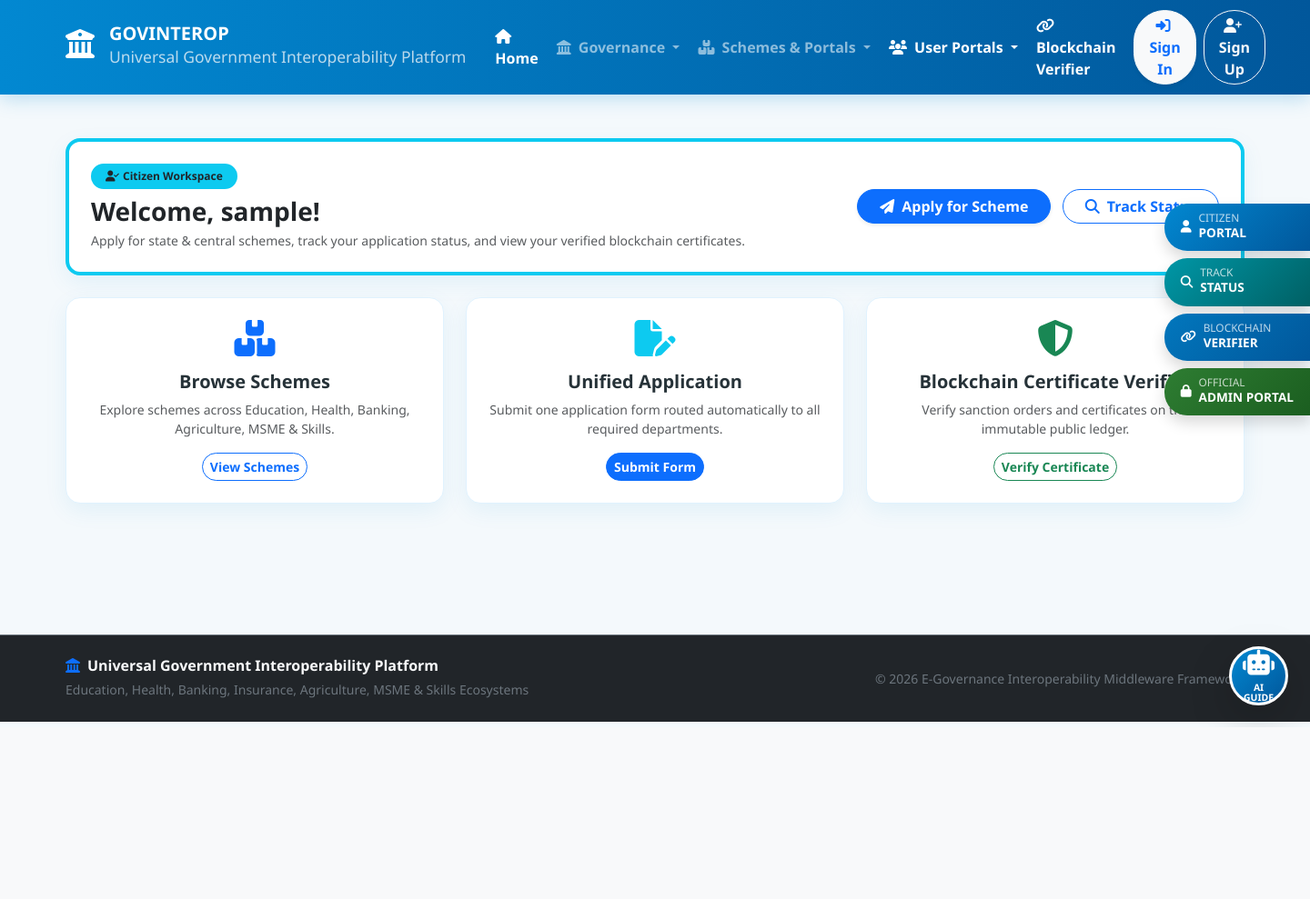
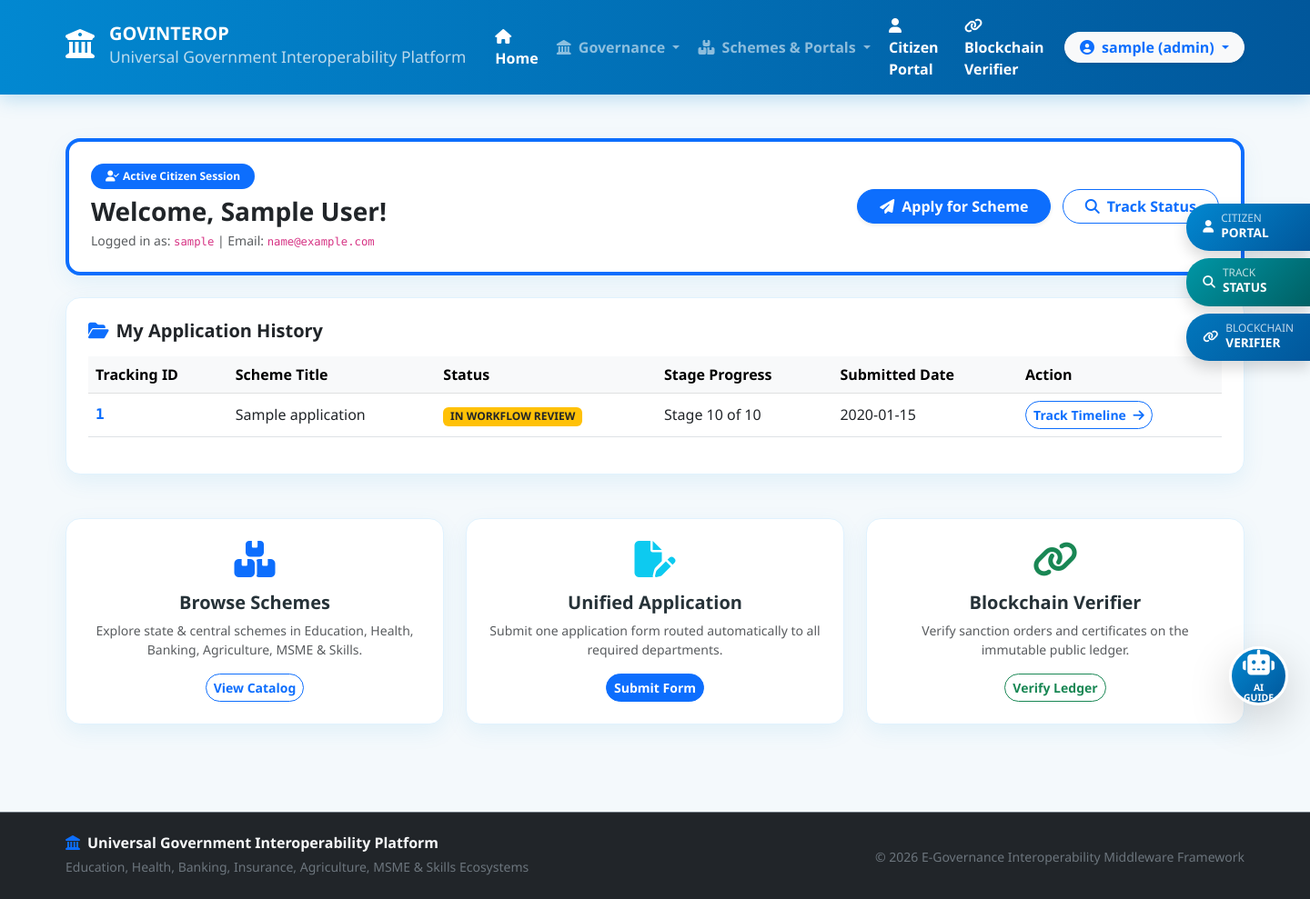
Before and after one commit to mepellireeta-wq/interoperability-framework, a Flask app: page /citizen-portal in a window 1440 px wide. Shown: the whole page at 91% size. Before the commit the page ends 800 px from the top, so only its background shows below. Run offline with Flask 3, Linux system fonts and the light colour scheme; the visitor is signed in with stand-in values (Sample User, id 1); tables that the repository leaves empty hold one stand-in row (values such as "Sample post").

Commit message:
Scoped citizen sessions strictly to logged-in user credentials, restricted Developer Tech & Admin portals to ADMIN role, and added Data.gov.in real-time open data sync

```diff
--- a/routes/citizen.py
+++ b/routes/citizen.py
@@ -1,11 +1,24 @@
-from flask import Blueprint, render_template, session, redirect, url_for
+from flask import Blueprint, render_template, session, redirect
+from database.models import User, Application
 
 citizen_bp = Blueprint('citizen', __name__)
 
 @citizen_bp.route('/citizen-portal', methods=['GET'])
 def citizen_portal_page():
-    """Dedicated Citizen Portal - Accessible for Citizens to view schemes, apply and track status"""
-    user_role = session.get('role', 'CITIZEN')
-    username = session.get('username', 'Citizen User')
+    """Dedicated Citizen Portal - Scoped strictly to the logged-in citizen's credentials & applications"""
+    user_id = session.get('user_id')
+    user_role = session.get('role')
 
-    return render_template('citizen.html', username=username, role=user_role)
+    # If not logged in, redirect to login page
+    if not user_id:
+        return redirect('/login-page')
+
+    user = User.query.get(user_id)
+    if not user:
+        session.clear()
+        return redirect('/login-page')
+
+    # Retrieve ONLY this specific citizen's applications
+    my_applications = Application.query.filter_by(applicant_id=user.id).order_by(Application.id.desc()).all()
+
+    return render_template('citizen.html', user=user, applications=my_applications)
--- a/templates/base.html
+++ b/templates/base.html
@@ -61,21 +61,31 @@
                         </ul>
                     </li>
 
-                    <!-- Portals Dropdown -->
-                    <li class="nav-item dropdown">
-                        <a class="nav-link dropdown-toggle px-2 fw-semibold text-white" href="#" role="button" data-bs-toggle="dropdown">
-                            <i class="fa-solid fa-users me-1"></i> User Portals
+                    <!-- Citizen Portal link -->
+                    <li class="nav-item"><a class="nav-link px-2 fw-semibold text-white" href="/citizen-portal"><i class="fa-solid fa-user me-1"></i> Citizen Portal</a></li>
+
+                    <!-- Blockchain Verifier link -->
+                    <li class="nav-item"><a class="nav-link px-2 fw-semibold text-white" href="/blockchain-verifier"><i class="fa-solid fa-link me-1"></i> Blockchain Verifier</a></li>
+
+                    <!-- Admin & Developer Links (VISIBLE ONLY IF LOGGED IN AS ADMIN/OFFICER) -->
+                    {% if session.get('role') in ['ADMIN', 'OFFICER'] %}
+                    <li class="nav-item"><a class="nav-link px-2 fw-semibold text-warning" href="/developer-tech"><i class="fa-solid fa-code me-1"></i> Developer Tech</a></li>
+                    <li class="nav-item"><a class="nav-link px-2 fw-semibold text-warning" href="/admin-portal"><i class="fa-solid fa-lock me-1"></i> Admin Portal</a></li>
+                    {% endif %}
+
+                    <!-- Session Controls -->
+                    {% if session.get('username') %}
+                    <li class="nav-item ms-lg-2 dropdown">
+                        <a class="btn btn-light text-primary fw-bold px-3 py-1 rounded-pill shadow-sm dropdown-toggle" href="#" role="button" data-bs-toggle="dropdown">
+                            <i class="fa-solid fa-user-circle me-1"></i> {{ session.get('username') }} ({{ session.get('role') }})
                         </a>
-                        <ul class="dropdown-menu shadow">
-                            <li><a class="dropdown-item fw-bold text-primary" href="/citizen-portal"><i class="fa-solid fa-user me-2"></i> Citizen Portal</a></li>
-                            <li><a class="dropdown-item fw-bold text-danger" href="/admin-portal"><i class="fa-solid fa-lock me-2"></i> Official Admin Portal</a></li>
+                        <ul class="dropdown-menu dropdown-menu-end shadow">
+                            <li><a class="dropdown-item fw-bold" href="/citizen-portal"><i class="fa-solid fa-id-card me-2 text-primary"></i> My Portal Profile</a></li>
+                            <li><hr class="dropdown-divider"></li>
+                            <li><button id="btnLogout" class="dropdown-item text-danger fw-bold"><i class="fa-solid fa-right-from-bracket me-2"></i> Log Out Session</button></li>
                         </ul>
                     </li>
-
-                    <!-- Blockchain Verifier link (Standard White Link) -->
-                    <li class="nav-item"><a class="nav-link px-2 fw-semibold text-white" href="/blockchain-verifier"><i class="fa-solid fa-link me-1"></i> Blockchain Verifier</a></li>
-
-                    <!-- Auth Buttons -->
+                    {% else %}
                     <li class="nav-item ms-lg-2">
                         <a href="/login-page" class="btn btn-light text-primary fw-bold px-3 py-1 rounded-pill shadow-sm me-1">
                             <i class="fa-solid fa-right-to-bracket me-1"></i> Sign In
@@ -86,6 +96,7 @@
                             <i class="fa-solid fa-user-plus me-1"></i> Sign Up
                         </a>
                     </li>
+                    {% endif %}
                 </ul>
             </div>
         </div>
@@ -114,6 +125,7 @@
                 <strong>VERIFIER</strong>
             </div>
         </a>
+        {% if session.get('role') in ['ADMIN', 'OFFICER'] %}
         <a href="/admin-portal" class="gmrit-pill gmrit-pill-admin shadow">
             <i class="fa-solid fa-lock me-2"></i>
             <div>
@@ -121,6 +133,7 @@
                 <strong>ADMIN PORTAL</strong>
             </div>
         </a>
+        {% endif %}
     </div>
 
     <!-- Main Body Container -->
@@ -181,6 +194,20 @@
     <!-- JavaScript Dependencies -->
     <script src="https://cdn.jsdelivr.net/npm/bootstrap@5.3.0/dist/js/bootstrap.bundle.min.js"></script>
     <script src="{{ url_for('static', filename='js/portal.js') }}"></script>
+    <script>
+    document.addEventListener('DOMContentLoaded', function() {
+        const btnLogout = document.getElementById('btnLogout');
+        if (btnLogout) {
+            btnLogout.addEventListener('click', async function() {
+                try {
+                    await fetch('/api/v1/auth/logout', { method: 'POST' });
+                    localStorage.removeItem('sso_token');
+                    window.location.href = '/login-page';
+                } catch(e) { console.error(e); }
+            });
+        }
+    });
+    </script>
     {% block scripts %}{% endblock %}
 </body>
 </html>
--- a/templates/citizen.html
+++ b/templates/citizen.html
@@ -1,16 +1,16 @@
 {% extends "base.html" %}
 
-{% block title %}Citizen Portal - Universal Digital Service Delivery{% endblock %}
+{% block title %}Citizen Workspace - Universal Digital Service Delivery{% endblock %}
 
 {% block content %}
 <div class="container py-5">
     <!-- Welcome Header -->
-    <div class="glass-card p-4 mb-4 border-start border-4 border-info">
+    <div class="glass-card p-4 mb-4 border-start border-4 border-primary">
         <div class="d-flex align-items-center justify-content-between flex-wrap gap-3">
             <div>
-                <span class="badge bg-info text-dark rounded-pill px-3 py-2 mb-2"><i class="fa-solid fa-user-check me-1"></i>Citizen Workspace</span>
-                <h3 class="fw-bold text-dark mb-1">Welcome, {{ username }}!</h3>
-                <p class="text-muted small mb-0">Apply for state & central schemes, track your application status, and view your verified blockchain certificates.</p>
+                <span class="badge bg-primary rounded-pill px-3 py-2 mb-2"><i class="fa-solid fa-user-check me-1"></i>Active Citizen Session</span>
+                <h3 class="fw-bold text-dark mb-1">Welcome, {{ user.full_name }}!</h3>
+                <p class="text-muted small mb-0">Logged in as: <code>{{ user.username }}</code> | Email: <code>{{ user.email }}</code></p>
             </div>
             <div>
                 <a href="/apply-page" class="btn btn-primary rounded-pill px-4 fw-bold shadow-sm me-2">
@@ -23,30 +23,81 @@
         </div>
     </div>
 
-    <!-- Quick Navigation Cards -->
-    <div class="row g-4 mb-5">
+    <!-- Citizen's Personal Applications Table -->
+    <div class="glass-card p-4 mb-5">
+        <h5 class="fw-bold text-dark mb-3"><i class="fa-solid fa-folder-open text-primary me-2"></i>My Application History</h5>
+        {% if applications %}
+        <div class="table-responsive">
+            <table class="table table-hover align-middle">
+                <thead class="table-light">
+                    <tr>
+                        <th>Tracking ID</th>
+                        <th>Scheme Title</th>
+                        <th>Status</th>
+                        <th>Stage Progress</th>
+                        <th>Submitted Date</th>
+                        <th>Action</th>
+                    </tr>
+                </thead>
+                <tbody>
+                    {% for app in applications %}
+                    <tr>
+                        <td class="fw-bold text-primary font-monospace">{{ app.tracking_id }}</td>
+                        <td>{{ app.service_title }}</td>
+                        <td>
+                            {% if app.status == 'APPROVED' %}
+                            <span class="badge bg-success">SANCTIONED & APPROVED</span>
+                            {% elif app.status == 'REJECTED' %}
+                            <span class="badge bg-danger">REJECTED</span>
+                            {% else %}
+                            <span class="badge bg-warning text-dark">IN WORKFLOW REVIEW</span>
+                            {% endif %}
+                        </td>
+                        <td>Stage {{ app.current_stage }} of {{ app.total_stages }}</td>
+                        <td>{{ app.created_at.strftime('%Y-%m-%d') }}</td>
+                        <td>
+                            <a href="/track-page?id={{ app.tracking_id }}" class="btn btn-sm btn-outline-primary rounded-pill fw-bold">
+                                Track Timeline <i class="fa-solid fa-arrow-right ms-1"></i>
+                            </a>
+                        </td>
+                    </tr>
+                    {% endfor %}
+                </tbody>
+            </table>
+        </div>
+        {% else %}
+        <div class="text-center py-4 text-muted">
+            <i class="fa-solid fa-folder-minus fs-1 mb-2 text-secondary"></i>
+            <h6>No scheme applications submitted yet under your account.</h6>
+            <a href="/apply-page" class="btn btn-sm btn-primary rounded-pill fw-bold mt-2">Submit Your First Scheme Application</a>
+        </div>
+        {% endif %}
+    </div>
+
+    <!-- Quick Services Grid -->
+    <div class="row g-4">
         <div class="col-md-4">
             <div class="glass-card p-4 text-center h-100">
                 <i class="fa-solid fa-boxes-stacked text-primary fs-1 mb-3"></i>
                 <h5 class="fw-bold">Browse Schemes</h5>
-                <p class="text-muted small">Explore schemes across Education, Health, Banking, Agriculture, MSME & Skills.</p>
-                <a href="/schemes" class="btn btn-sm btn-outline-primary rounded-pill fw-bold">View Schemes</a>
+                <p class="text-muted small mb-3">Explore state & central schemes in Education, Health, Banking, Agriculture, MSME & Skills.</p>
+                <a href="/schemes" class="btn btn-sm btn-outline-primary rounded-pill fw-bold">View Catalog</a>
             </div>
         </div>
         <div class="col-md-4">
             <div class="glass-card p-4 text-center h-100">
                 <i class="fa-solid fa-file-pen text-info fs-1 mb-3"></i>
                 <h5 class="fw-bold">Unified Application</h5>
-                <p class="text-muted small">Submit one application form routed automatically to all required departments.</p>
+                <p class="text-muted small mb-3">Submit one application form routed automatically to all required departments.</p>
                 <a href="/apply-page" class="btn btn-sm btn-primary rounded-pill fw-bold">Submit Form</a>
             </div>
         </div>
         <div class="col-md-4">
             <div class="glass-card p-4 text-center h-100">
-                <i class="fa-solid fa-shield-halved text-success fs-1 mb-3"></i>
-                <h5 class="fw-bold">Blockchain Certificate Verifier</h5>
-                <p class="text-muted small">Verify sanction orders and certificates on the immutable public ledger.</p>
-                <a href="/blockchain-verifier" class="btn btn-sm btn-outline-success rounded-pill fw-bold">Verify Certificate</a>
+                <i class="fa-solid fa-link text-success fs-1 mb-3"></i>
+                <h5 class="fw-bold">Blockchain Verifier</h5>
+                <p class="text-muted small mb-3">Verify sanction orders and certificates on the immutable public ledger.</p>
+                <a href="/blockchain-verifier" class="btn btn-sm btn-outline-success rounded-pill fw-bold">Verify Ledger</a>
             </div>
         </div>
     </div>
```
Also changed, not shown: routes/developer.py (+10 -3 lines), services/open_data_sync.py (+30 -15 lines), templates/schemes.html (+13 -1 lines).
